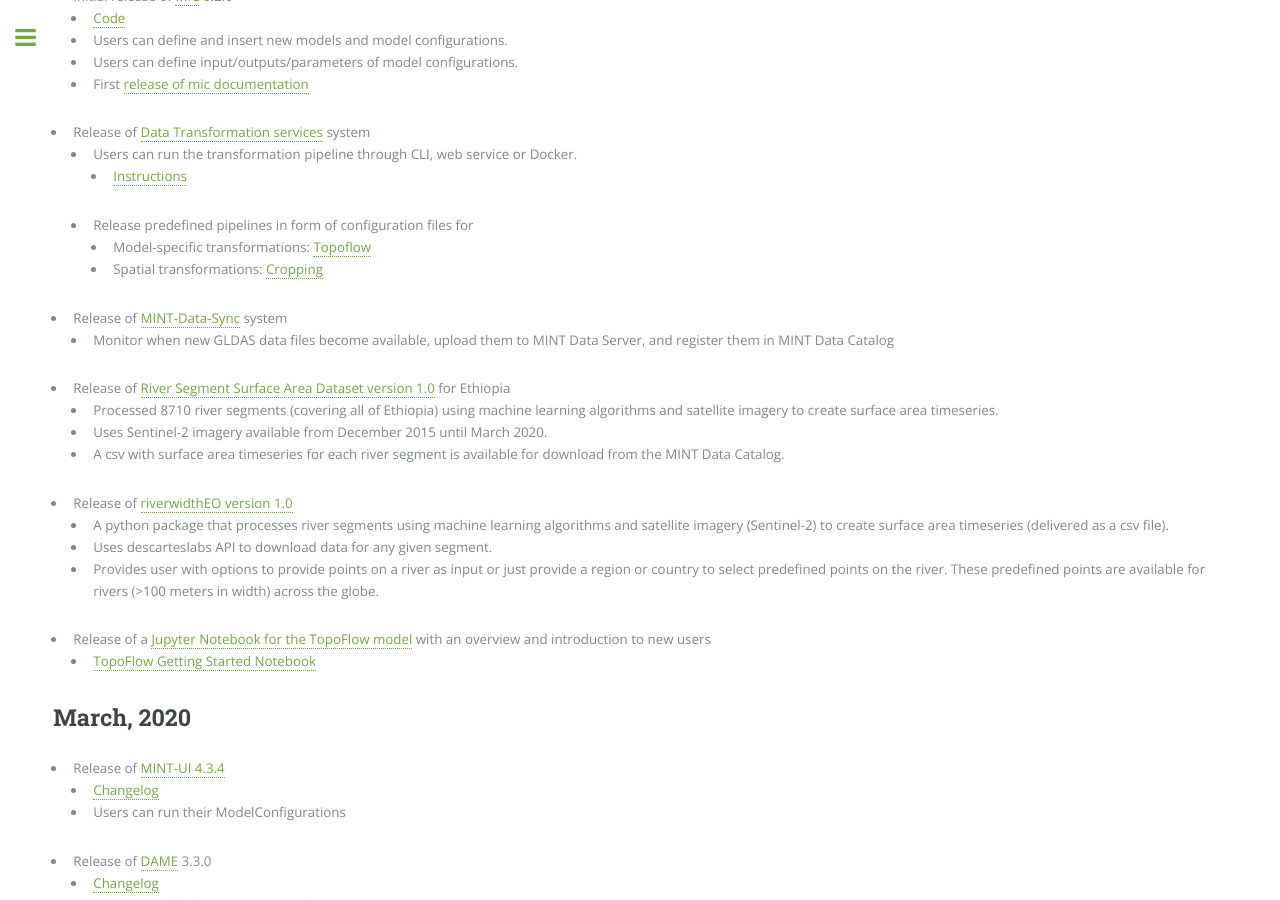
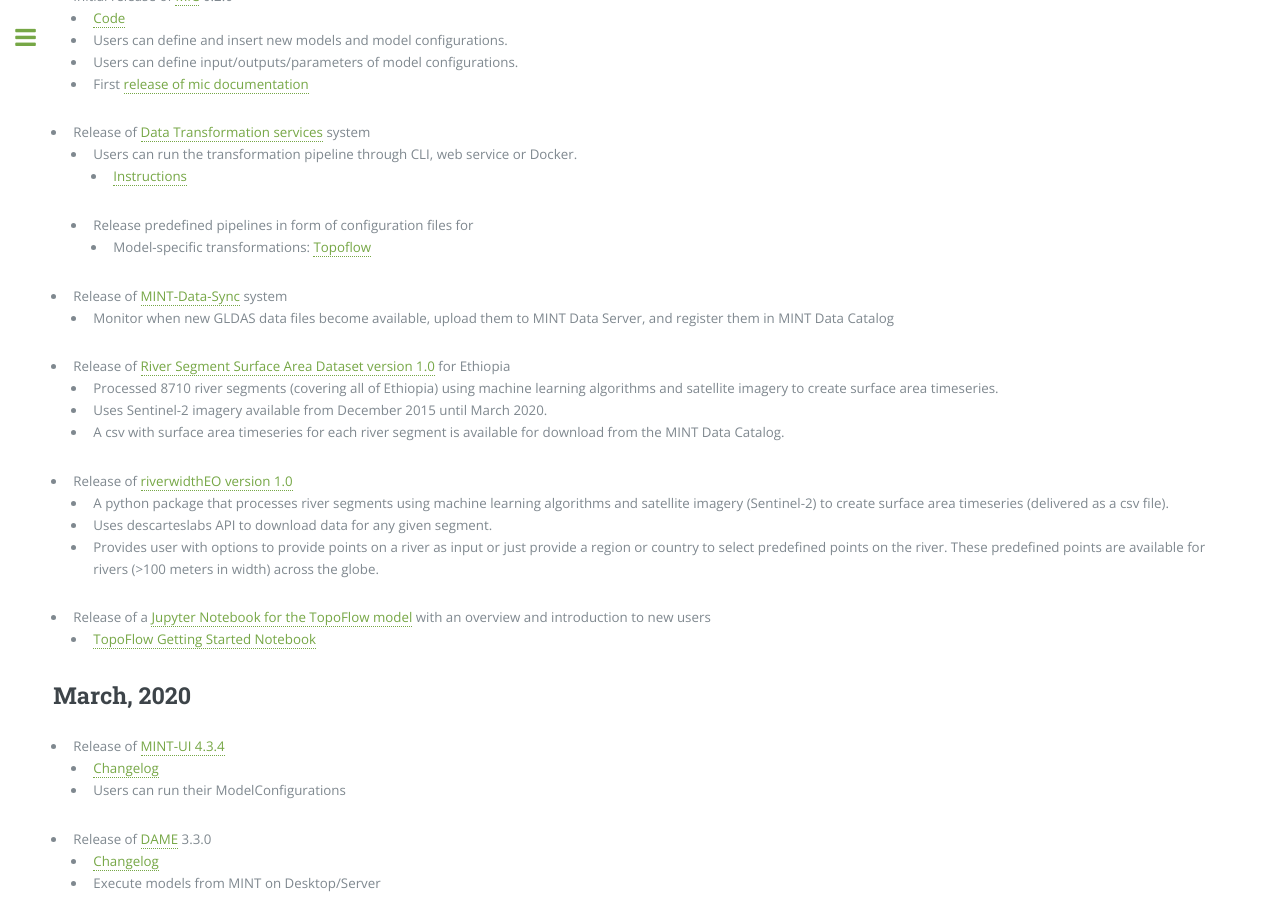
Before and after one commit to KnowledgeCaptureAndDiscovery/MINT, a Jekyll site: the page built from releases.md, in a window 1280 px wide and 900 px high, scrolled down 740 px. Built offline with Jekyll 4.4.1, drawn with Linux system fonts in a browser that asks for light colours.

Commit message:
Update releases.md

```diff
--- a/releases.md
+++ b/releases.md
@@ -31,7 +31,6 @@
     * [Instructions](https://github.com/mintproject/MINT-Transformation)
   * Release predefined pipelines in form of configuration files for
     * Model-specific transformations: [Topoflow](https://github.com/mintproject/MINT-Transformation/blob/master/examples/topoflow4/topoflow_climate.yml)
-    * Spatial transformations: [Cropping](https://github.com/mintproject/MINT-Transformation/blob/master/examples/cropping_weather_dataset.yml)
 * Release of [MINT-Data-Sync](https://github.com/mintproject/MINT-Data-Sync) system
   * Monitor when new GLDAS data files become available, upload them to MINT Data Server, and register them in MINT Data Catalog
 * Release of [River Segment Surface Area Dataset version 1.0](https://mint.isi.edu/ethiopia/datasets/browse/da6b6d47-7672-4e6e-a455-7bbc7e7ceb99) for Ethiopia
```
